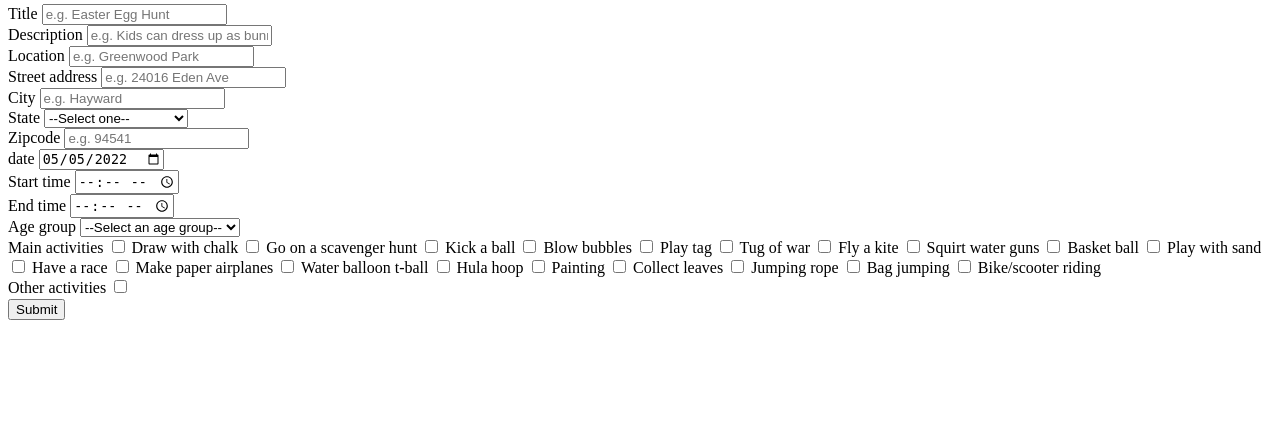
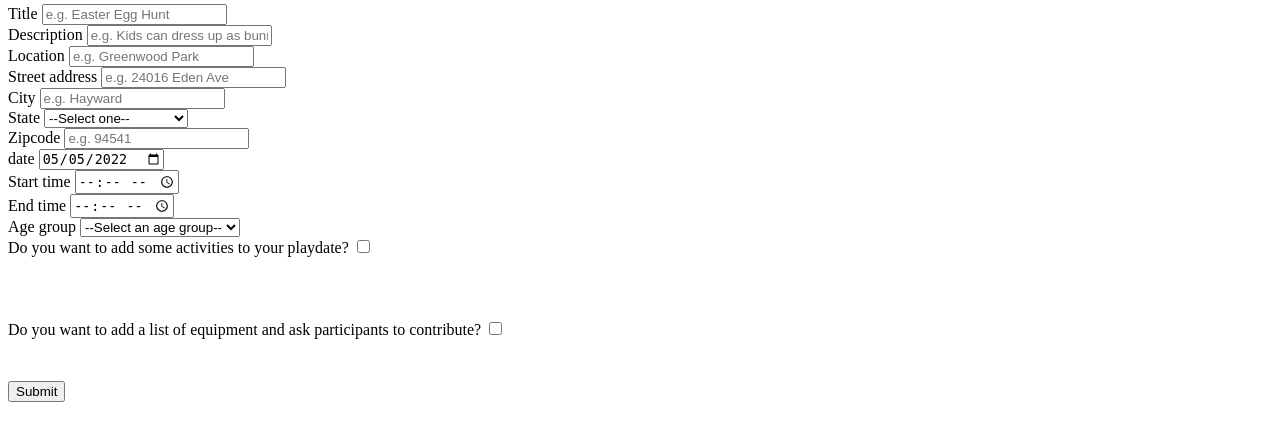
Before and after one commit to hoaian-phan/project-playdate-birdies, a Flask app: page /host in a window 1280 px wide. Shown: the part 134-575 px from the top of the page. Run offline with Flask 2, Linux system fonts and the light colour scheme; the visitor is signed in with stand-in values (Sample User, id 1).

Commit message:
WIP add list of equipment in hosting form

```diff
--- a/server.py
+++ b/server.py
@@ -358,10 +358,10 @@ def show_details():
         "state": event.location.state,
         "lat": event.location.lat,
         "lng": event.location.lng,
-        "activity_list": [activity.name for activity in event.activities]
-        #event.activities[0].name, event.activities[1].name, event.activities[2].name]
+        "activity_list": [activity.name for activity in event.activities],
+        "attendants": [(registration.user.fname + " " + registration.user.lname) for registration in event.registrations]
     }
-
+    print(event["attendants"])
     return jsonify(event)
 
 # 6b. Update coordinates of location to database
--- a/static/js/playdate.js
+++ b/static/js/playdate.js
@@ -23,8 +23,9 @@ for (const button of buttons) {
                     At ${responseJson.location}<br>
                     Address: ${responseJson.address}, ${responseJson.city}, ${responseJson.state} ${responseJson.zipcode}<br>
                     On ${responseJson.date} from ${responseJson.start_time} to ${responseJson.end_time}<br>
-                    Activities: ${responseJson.activity_list}
-                    ` // how to add comma to the activity list (above)
+                    Activities: ${responseJson.activity_list}<br>
+                    Who's coming: Family of ${responseJson.attendants}
+                    ` // how to add comma to the activity and attendants list (above)
                     // if upcoming events, show Register form
                     if (button.value === "upcoming_event") {
                         document.getElementById(`display-detail${button.id}`).insertAdjacentHTML("beforeend",
@@ -217,6 +218,21 @@ function initMap() {
     }
 }
 
+// If host chooses to add activities in their hosting form
+// Select the element with id "add_activities" and set to hidden
+const suggestedActivities = document.getElementById('suggested_activities');
+suggestedActivities.style.visibility = 'hidden';
+// Select the element with id "other" and add event handler
+const addActivities = document.getElementById('add_activities');
+addActivities.addEventListener('change', () => {
+    if(addActivities.checked) {
+        suggestedActivities.style.visibility = 'visible';
+        suggestedActivities.value = '';
+    } else {
+        suggestedActivities.style.visibility = 'hidden';
+    }
+});
+
 
 // Adding other activities in text box in hosting form (hosting.html)
 // Select the element with id "otherValue" and set to hidden
@@ -232,3 +248,19 @@ otherCheckbox.addEventListener('change', () => {
         otherText.style.visibility = 'hidden';
     }
 });
+
+
+// Adding list of equipment in hosting form (hosting.html) if host chooses to
+// Select the element with id "equipment" and set to hidden
+const equipment = document.getElementById('equipment');
+equipment.style.visibility = 'hidden';
+// Select the element with id "other" and add event handler
+const addEquipment = document.getElementById('add_equipment');
+addEquipment.addEventListener('change', () => {
+    if(addEquipment.checked) {
+        equipment.style.visibility = 'visible';
+        equipment.value = '';
+    } else {
+        equipment.style.visibility = 'hidden';
+    }
+});
--- a/templates/hosting.html
+++ b/templates/hosting.html
@@ -89,16 +89,35 @@
     </div>
 
     <div>
-        Main activities
+        Do you want to add some activities to your playdate?
+        <input type="checkbox" id="add_activities" name="add_activities" value="add_activities"><br>
+        <div id="suggested_activities">
+            Suggested activities
             {% for activity in activities %}
                 <input type="checkbox" name="activity" value="{{activity}}" id="{{activity}}">
                 <label for="{{activity}}">{{activity}}</label>
             {% endfor %}
-    </div>
-    <div>
+            <br>
             <label for="other">Other activities</label>
             <input type="checkbox" id="other" name="activity" value="other">
             <input type="text" id="otherActivity" name="otherActivity">
+        </div>
+    </div>
+
+    <div>
+        Do you want to add a list of equipment and ask participants to contribute?
+        <input type="checkbox" id="add_equipment" name="add_equipment" value="add_equipment"><br>
+        <div id="equipment">
+            How many equipment do you need?
+            <input type="text" id="how_many" name="how_many">
+            <div>
+
+                <label for="item_1">Item</label>
+                <input type="text" id="item_1" name="item_1">
+                <label for="quantity_1">Quantity</label>
+                <input type="text" id="quantity_1" name="quantity_1">
+            </div>
+        </div>
     </div>
 
     <div>
```
Lines whose indentation alone changed are shown as unchanged.
